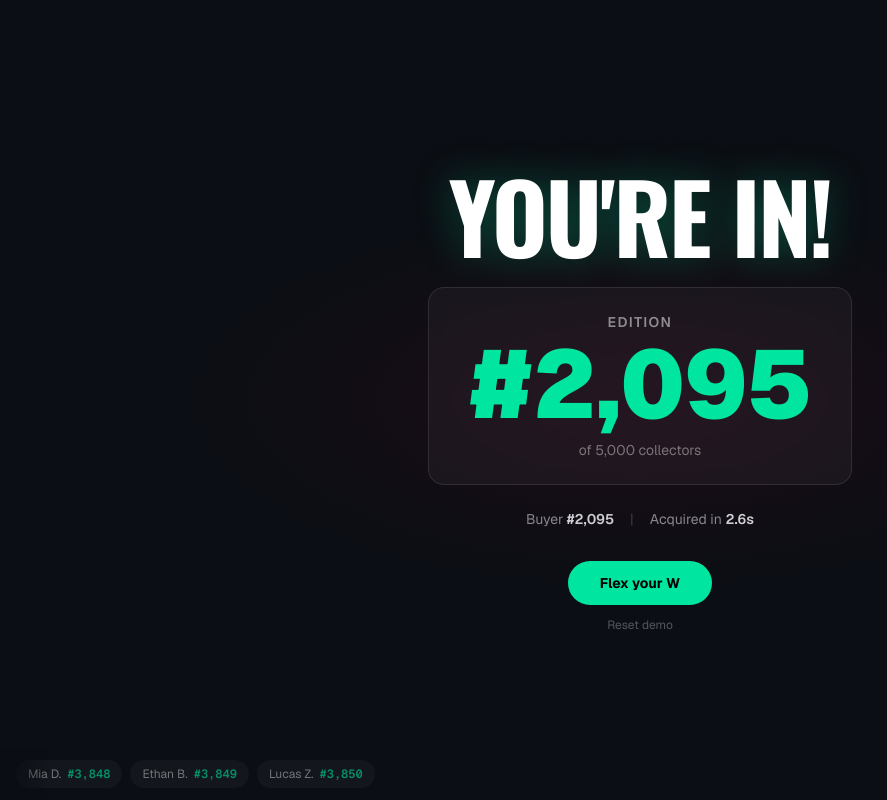
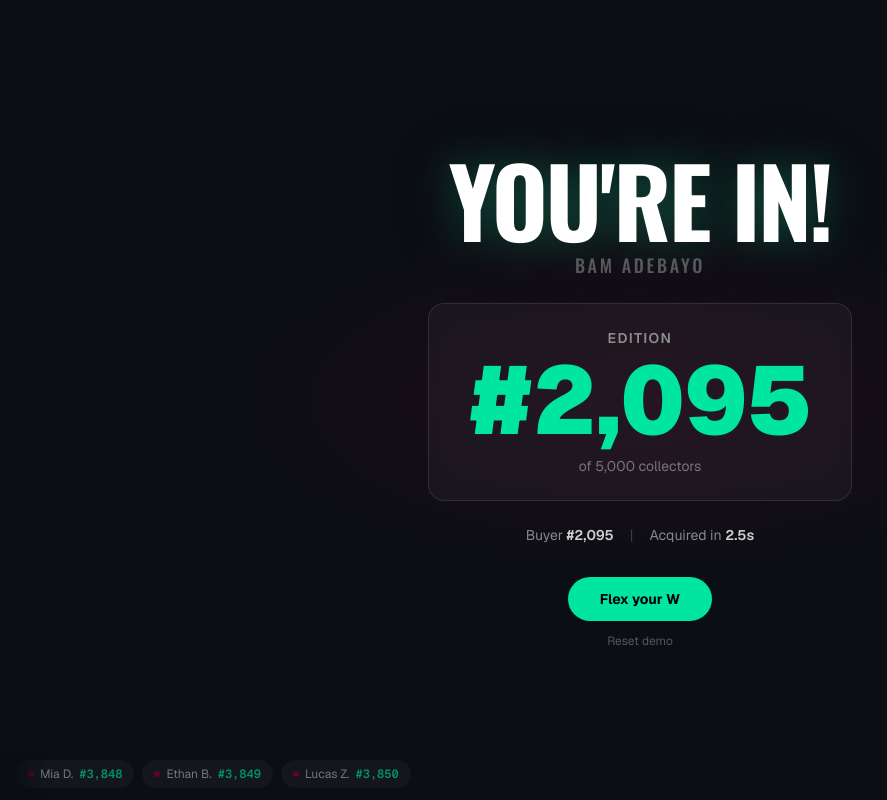
Before and after one commit to roham/tst-prototypes, a Next.js app: page /arena/bam in a window 1280 px wide. Both pictures are taken after a click on the button "OWN THIS MOMENT — $5". Shown: the whole page, without its empty margins (0-887 px from the left). Built offline with nearby package versions, Linux system fonts and the light colour scheme.

Commit message:
v0.7: arena — team-color flash celebration entrance, staggered W reveal, player name in celebration, context line in hero, team-color feed dots, improved spacing

```diff
--- a/app/arena/[momentId]/page.tsx
+++ b/app/arena/[momentId]/page.tsx
@@ -58,7 +58,7 @@ function Confetti({ colors }: { colors: string[] }) {
 
 /* ─── Live Purchase Feed (horizontal scrolling pills) ──────────── */
 
-function LiveFeed({ events }: { events: PurchaseEvent[] }) {
+function LiveFeed({ events, teamColor }: { events: PurchaseEvent[]; teamColor?: string }) {
   const scrollRef = useRef<HTMLDivElement>(null);
 
   useEffect(() => {
@@ -84,6 +84,12 @@ function LiveFeed({ events }: { events: PurchaseEvent[] }) {
             className="flex shrink-0 items-center gap-1.5 rounded-full bg-white/[0.06] px-3 py-1.5 text-xs backdrop-blur-sm"
             style={{ animation: 'fadeSlideIn 0.4s ease-out' }}
           >
+            {teamColor && (
+              <span
+                className="inline-block h-1.5 w-1.5 rounded-full flex-shrink-0"
+                style={{ backgroundColor: teamColor }}
+              />
+            )}
             <span className="text-white/70">{ev.name}</span>
             <span className="font-mono font-semibold text-[#00E5A0]">
               #{ev.edition.toLocaleString()}
@@ -230,9 +236,26 @@ function CelebrationScreen({
   onReset: () => void;
 }) {
   const acquireTime = (1.5 + Math.random() * 3).toFixed(1);
+  const [flash, setFlash] = useState(true);
+  const [showDetails, setShowDetails] = useState(false);
+
+  useEffect(() => {
+    const t1 = setTimeout(() => setFlash(false), 350);
+    const t2 = setTimeout(() => setShowDetails(true), 600);
+    return () => { clearTimeout(t1); clearTimeout(t2); };
+  }, []);
 
   return (
     <div className="fixed inset-0 z-40 flex flex-col items-center justify-center bg-[#0B0E14]">
+      {/* Entry flash — team color */}
+      <div
+        className="absolute inset-0 z-[60] pointer-events-none transition-opacity duration-400"
+        style={{
+          backgroundColor: moment.teamColors.primary,
+          opacity: flash ? 0.2 : 0,
+        }}
+      />
+
       <Confetti
         colors={[
           '#00E5A0', '#3B82F6', '#F59E0B', '#A855F7', '#EF4444',
@@ -256,15 +279,29 @@ function CelebrationScreen({
             style={{
               fontFamily: 'var(--font-oswald), sans-serif',
               fontWeight: 700,
-              textShadow: '0 0 40px rgba(0,229,160,0.3)',
+              textShadow: `0 0 40px rgba(0,229,160,0.3), 0 0 80px ${moment.teamColors.primary}30`,
             }}
           >
             YOU&apos;RE IN!
           </h1>
         </div>
 
-        {/* Edition Jumbotron */}
-        <div className="mt-6 flex flex-col items-center rounded-2xl border border-white/10 bg-white/[0.04] px-10 py-6 backdrop-blur-sm">
+        {/* Player name — jumbotron echo */}
+        <p
+          className="mt-1 text-lg uppercase tracking-[0.15em] text-white/30"
+          style={{ fontFamily: 'var(--font-oswald), sans-serif', fontWeight: 500 }}
+        >
+          {moment.player}
+        </p>
+
+        {/* Edition Jumbotron — staggered reveal */}
+        <div
+          className="mt-6 flex flex-col items-center rounded-2xl border border-white/10 bg-white/[0.04] px-10 py-6 backdrop-blur-sm transition-all duration-600 ease-out"
+          style={{
+            opacity: showDetails ? 1 : 0,
+            transform: showDetails ? 'translateY(0) scale(1)' : 'translateY(16px) scale(0.95)',
+          }}
+        >
           <span className="text-sm font-semibold uppercase tracking-widest text-white/50">
             Edition
           </span>
@@ -276,8 +313,15 @@ function CelebrationScreen({
           </span>
         </div>
 
-        {/* Stats */}
-        <div className="mt-6 flex items-center gap-4 text-sm text-white/50">
+        {/* Stats — staggered */}
+        <div
+          className="mt-6 flex items-center gap-4 text-sm text-white/50 transition-all duration-500 ease-out"
+          style={{
+            opacity: showDetails ? 1 : 0,
+            transform: showDetails ? 'translateY(0)' : 'translateY(8px)',
+            transitionDelay: '0.15s',
+          }}
+        >
           <span>
             Buyer{' '}
             <span className="font-semibold text-white/80">#{editionNumber.toLocaleString()}</span>
@@ -304,7 +348,7 @@ function CelebrationScreen({
 
       {/* Feed continues at bottom */}
       <div className="absolute bottom-0 left-0 right-0 z-50 opacity-60">
-        <LiveFeed events={feedEvents} />
+        <LiveFeed events={feedEvents} teamColor={moment.teamColors.primary} />
       </div>
     </div>
   );
@@ -502,11 +546,15 @@ export default function ArenaPage({
           >
             {moment.statLine}
           </p>
+          {/* Context line for emotional weight */}
+          <p className="mt-1 text-xs text-white/30 tracking-wide">
+            {moment.context}
+          </p>
         </div>
       </section>
 
       {/* ─── Live Activity Feed ─── */}
-      <LiveFeed events={feedEvents} />
+      <LiveFeed events={feedEvents} teamColor={moment.teamColors.primary} />
 
       {/* ─── Stats Bar ─── */}
       <StatsBar
```
